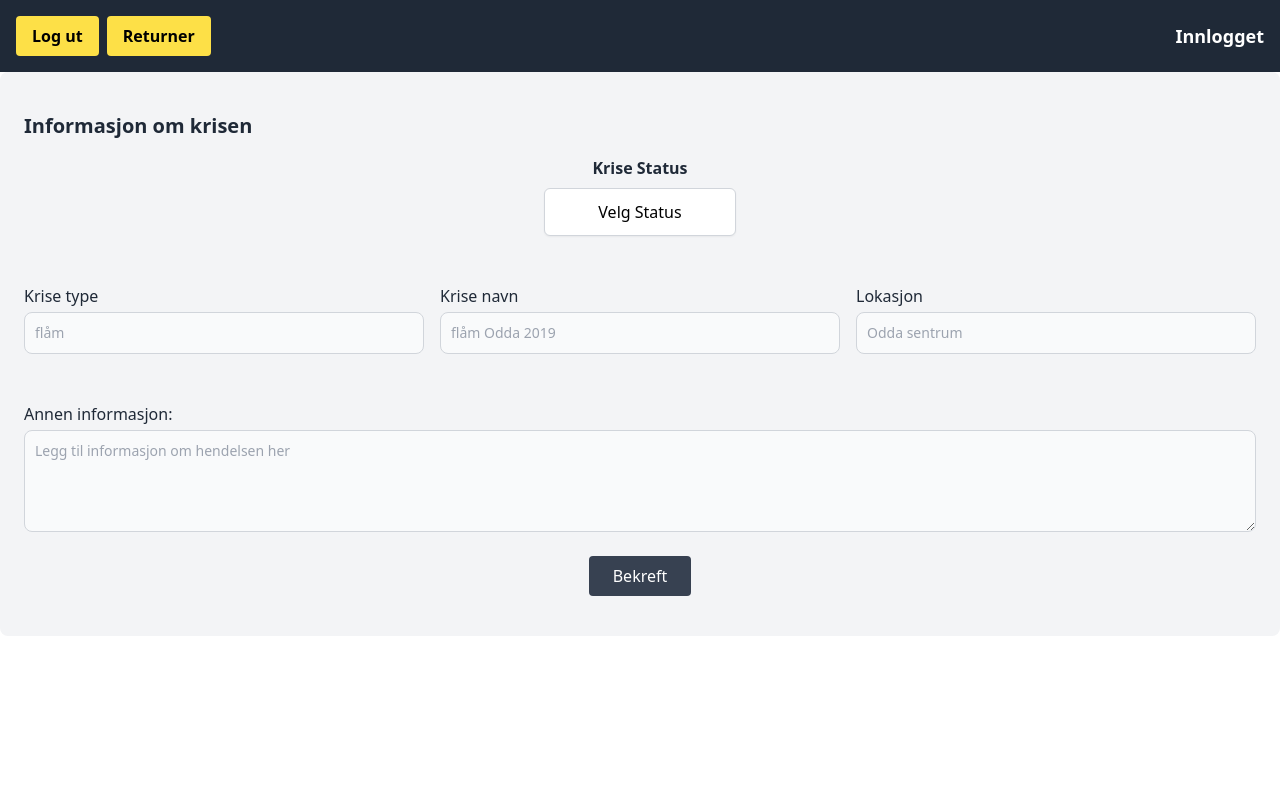
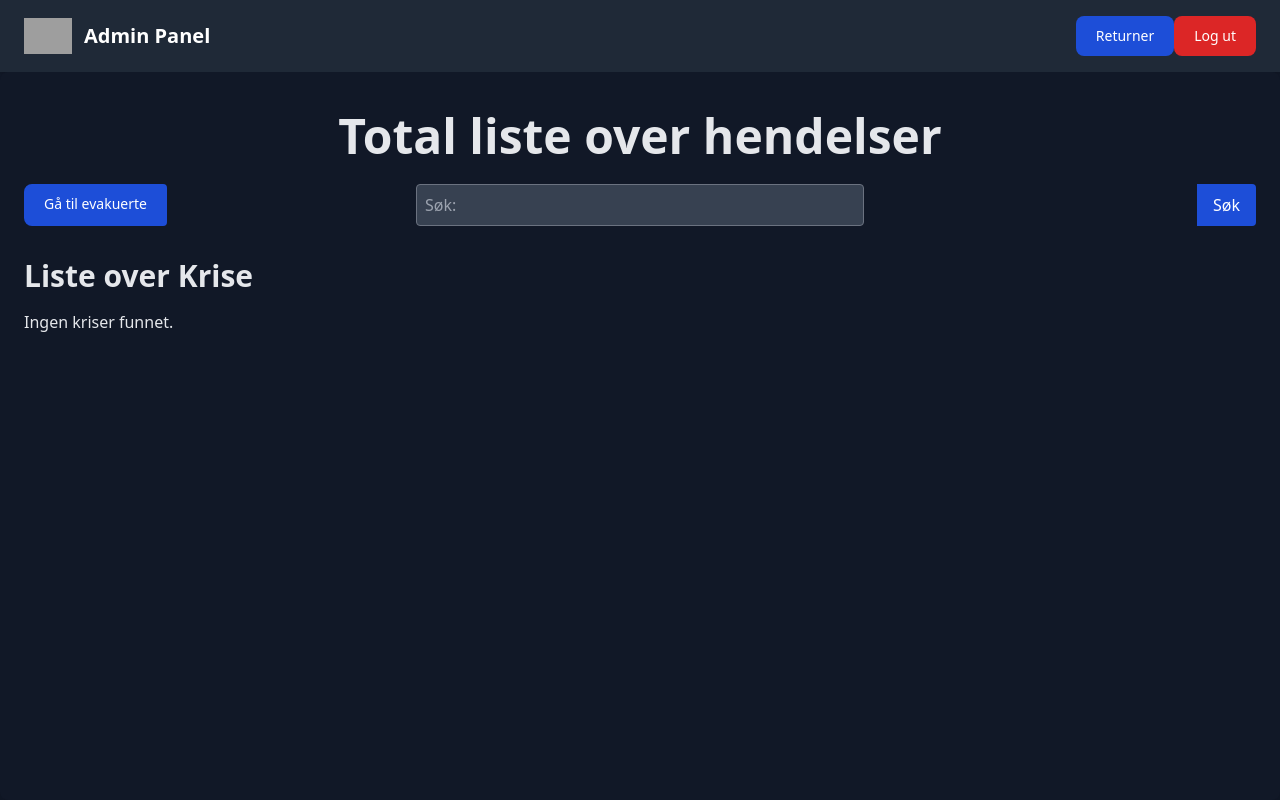
Before and after one commit to RuneU/Bachelor-Prosjekt, a Flask app: page /incident_creation in a window 1280 px wide. Run offline with Flask 3, Linux system fonts and the light colour scheme; data that the repository does not hold is empty; some libraries are stand-ins or nearby versions; grey boxes are pictures that could not be loaded.

Commit message:
Laget admin for liste over hendelser og mulighet til å klikke og redigere de

```diff
--- a/app.py
+++ b/app.py
@@ -38,6 +38,11 @@ app.register_blueprint(admin_reg_bp, url_prefix='/admin-reg')
 app.register_blueprint(registrer_bp)
 app.register_blueprint(admin_inc_bp)
 
+@app.route('/admin_status_inc')
+def admin_status_inc():
+    krise_list = fetch_all_kriser()
+    return render_template('admin_status_inc.html', krise_list=krise_list)
+
 # POST krise oppretelse til db
 @app.route('/handle_incident', methods=['POST'])
 def handle_incident():
@@ -66,10 +71,8 @@ def handle_incident():
 
 @app.route('/incident_creation', methods=['GET', 'POST'])
 def incident_creation():
-    if request.method == 'POST':
-        # Handle post if needed
-        pass
-    return render_template('incident_creation.html')
+    krise_list = fetch_all_kriser()
+    return render_template('admin_status_inc.html', krise_list=krise_list)
 
 def generate_frames():
     camera = cv2.VideoCapture(0)
--- a/sql/db_connection.py
+++ b/sql/db_connection.py
@@ -169,10 +169,13 @@ def fetch_all_kriser():
     try:
         conn = pyodbc.connect(connection_string)
         cursor = conn.cursor()
-        cursor.execute("SELECT KriseID, KriseNavn FROM Krise")
+        # Updated query to select KriseID, KriseNavn, and Status
+        cursor.execute("SELECT KriseID, KriseNavn, Status FROM Krise")
         rows = cursor.fetchall()
-        krise_options = [{'KriseID': row[0], 'KriseNavn': row[1]} for row in rows]
-        print(krise_options)  # Debugging line to check the fetched data
+        # Each row now includes Status
+        krise_options = [
+            {'KriseID': row[0], 'KriseNavn': row[1], 'Status': row[2]} for row in rows
+        ]
         return krise_options
     except pyodbc.Error as e:
         print(f"Error: {e}")
@@ -182,6 +185,7 @@ def fetch_all_kriser():
             cursor.close()
         if 'conn' in locals():
             conn.close()
+
 
 def fetch_krise_by_id(krise_id):
     """
--- /dev/null
+++ b/templates/admin_status_inc.html
@@ -0,0 +1,77 @@
+    <!DOCTYPE html>
+    <html lang="no">
+
+    <head>
+        <meta charset="UTF-8">
+        <meta name="viewport" content="width=device-width, initial-scale=1.0">
+        <link rel="stylesheet" href="{{url_for('static',filename='dist/css/output.css')}}">
+        <script src="https://cdn.tailwindcss.com"></script>
+        <title>Admin Side</title>
+    </head>
+
+    <body class="bg-gray-900 text-gray-200 font-sans flex flex-col min-h-screen">
+        <!-- Navigation Bar -->
+        <nav class="bg-gray-800 shadow-md">
+            <div class="container flex flex-wrap items-center justify-between mx-auto py-4 px-6">
+                <a href="" class="flex items-center">
+                    <img src="https://flowbite.com/docs/images/logo.svg" class="h-6 mr-3 sm:h-9" alt="Flowbite Logo">
+                    <span class="self-center text-xl font-semibold whitespace-nowrap text-white">Admin Panel</span>
+                </a>
+                <div class="flex md:order-2">
+                    <a href="{{ url_for('index') }}"
+                        class="text-white bg-blue-700 hover:bg-blue-800 focus:ring-4 focus:outline-none focus:ring-blue-300 font-medium rounded-lg text-sm px-5 py-2.5 text-center mr-3 md:mr-0">Returner</a>
+                    <button
+                        class="text-white bg-red-600 hover:bg-red-700 focus:ring-4 focus:outline-none focus:ring-red-300 font-medium rounded-lg text-sm px-5 py-2.5">Log
+                        ut</button>
+                </div>
+            </div>
+        </nav>
+
+        <!-- Main Content -->
+        <main class="container mx-auto py-10 px-6 flex-grow bg-gray-900 text-gray-200 rounded-lg shadow-lg">
+            <h1 class="text-5xl text-center font-extrabold dark:text-white">Total liste over hendelser</h1>
+            </br>
+            <div class="relative flex justify-center mb-6">
+                <a href="{{ url_for('admin_status.admin') }}" class="absolute left-0 top-0 h-full bg-blue-700 text-white px-4 rounded-r text-white bg-blue-700 hover:bg-blue-800 focus:ring-4 focus:ring-blue-300 font-medium rounded-lg text-sm px-5 py-2.5 dark:bg-blue-600 dark:hover:bg-blue-700 focus:outline-none dark:focus:ring-blue-800">Gå til evakuerte</a>
+
+                <form action="{{ url_for('admin_status.search') }}" method="GET" class="w-full max-w-md">
+                    <input type="text" name="query" placeholder="Søk:"
+                        class="w-full p-2 border rounded bg-gray-700 text-gray-300">
+                    </br>
+                    <button type="submit"
+                        class="absolute right-0 top-0 h-full bg-blue-700 text-white px-4 rounded-r">Søk</button>
+                </form>
+            </div>
+
+            <!-- Hendelse info -->
+            <div class="mt-8">
+                <h2 class="text-3xl font-bold mb-4">Liste over Krise</h2>
+                <!-- Responsive grid layout for boxes -->
+                <div class="grid grid-cols-1 md:grid-cols-2 lg:grid-cols-3 gap-4">
+                    {% for krise in krise_list %}
+                        <a href="/admin-inc/{{ krise.KriseID }}" class="block">
+                            <div class="bg-gray-800 p-4 rounded shadow hover:bg-gray-700 transition duration-200">
+                                <h3 class="text-xl font-bold">{{ krise.KriseNavn }}</h3>
+                                <p class="mt-2">Status: <span class="font-semibold">{{ krise.Status }}</span></p>
+                            </div>
+                        </a>
+                    {% else %}
+                        <p>Ingen kriser funnet.</p>
+                    {% endfor %}
+                </div>
+            </div>
+        </main>
+
+        <script>
+            // Fiks søk logikken til å søke mellom hendelsene
+            document.addEventListener('DOMContentLoaded', function () {
+            document.querySelectorAll('.statusToggleBtn').forEach(button => {
+                button.addEventListener('click', function () {
+                    const statusFields = this.closest('.flex').nextElementSibling;
+                    statusFields.style.display = (statusFields.style.display === 'block') ? 'none' : 'block';
+                });
+            });
+        });
+        </script>
+    </body>
+</html>
```
Also changed, not shown: templates/admin_status.html (+29 -11 lines).
